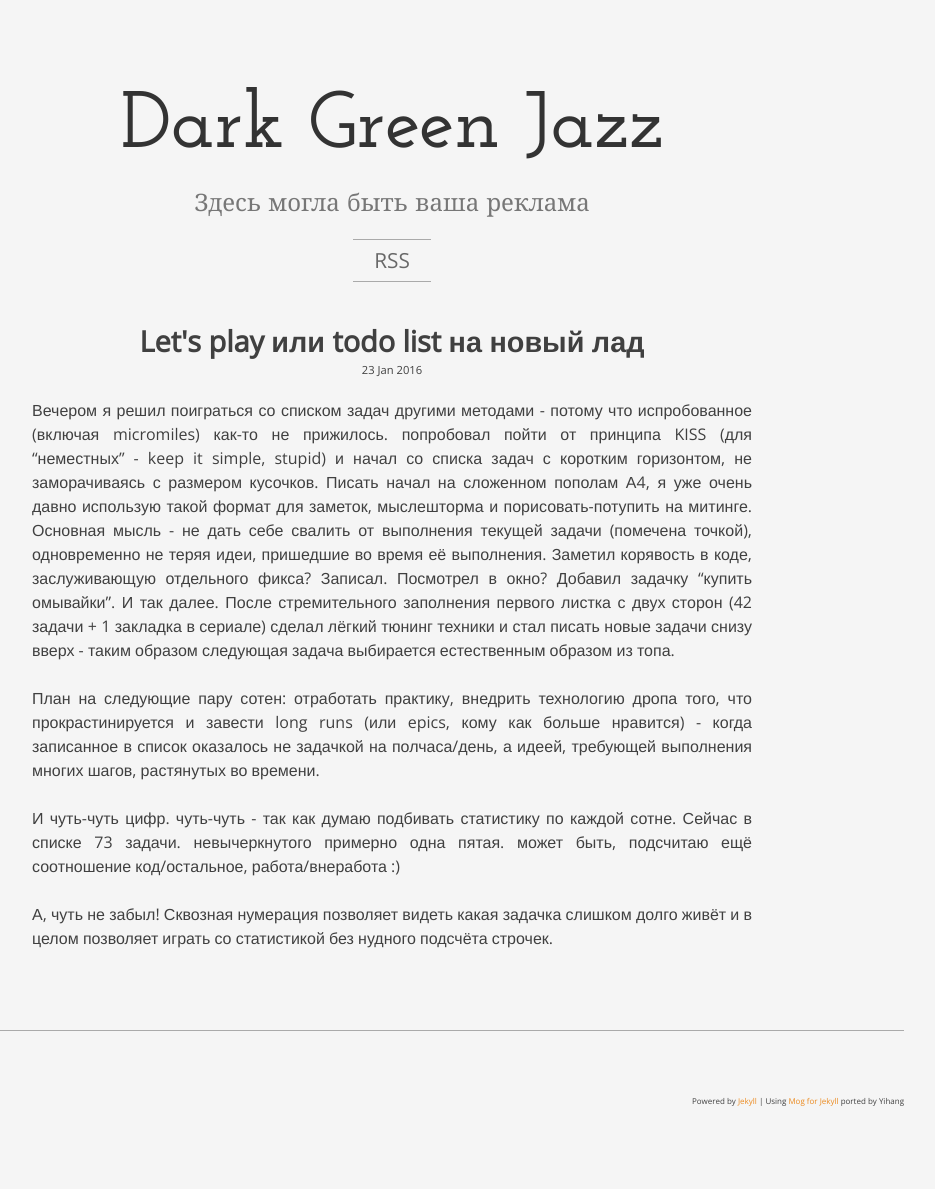
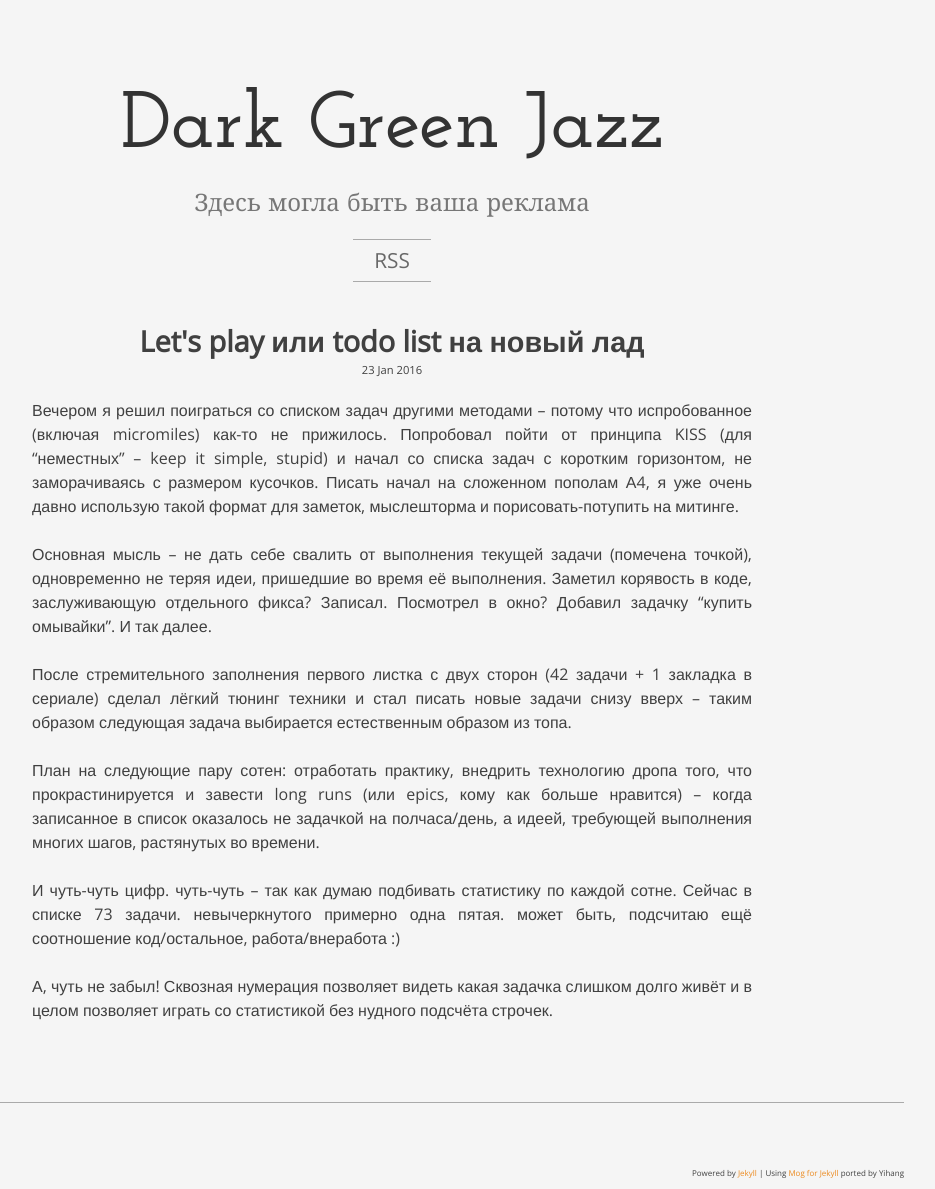
Before and after one commit to nikolay-bukharev/nikolay-bukharev.github.io, a Jekyll site: the page built from _posts/2016-01-23-lets-play.md, in a window 1280 px wide. Shown: the whole page, without its empty margins (248-1183 px from the left). Built offline with Jekyll 4.4.1, drawn with Linux system fonts in a browser that asks for light colours; nearby versions of some CDN libraries; before the commit the page ends 1117 px from its top, so only the background shows below that.

Commit message:
cosmetics

```diff
--- a/_posts/2016-01-23-lets-play.md
+++ b/_posts/2016-01-23-lets-play.md
@@ -2,10 +2,14 @@
 layout: post
 title: Let's play или todo list на новый лад
 ---
-Вечером я решил поиграться со списком задач другими методами - потому что испробованное (включая micromiles) как-то не прижилось. попробовал пойти от принципа KISS (для "неместных" - keep it simple, stupid) и начал со списка задач с коротким горизонтом, не заморачиваясь с размером кусочков. Писать начал на сложенном пополам А4, я уже очень давно использую такой формат для заметок, мыслешторма и порисовать-потупить на митинге. Основная мысль - не дать себе свалить от выполнения текущей задачи (помечена точкой), одновременно не теряя идеи, пришедшие во время её выполнения. Заметил корявость в коде, заслуживающую отдельного фикса? Записал. Посмотрел в окно? Добавил задачку "купить омывайки". И так далее. После стремительного заполнения первого листка с двух сторон (42 задачи + 1 закладка в сериале) сделал лёгкий тюнинг техники и стал писать новые задачи снизу вверх - таким образом следующая задача выбирается естественным образом из топа.
+Вечером я решил поиграться со списком задач другими методами -- потому что испробованное (включая micromiles) как-то не прижилось. Попробовал пойти от принципа KISS (для "неместных" -- keep it simple, stupid) и начал со списка задач с коротким горизонтом, не заморачиваясь с размером кусочков. Писать начал на сложенном пополам А4, я уже очень давно использую такой формат для заметок, мыслешторма и порисовать-потупить на митинге.
 
-План на следующие пару сотен: отработать практику, внедрить технологию дропа того, что прокрастинируется и завести long runs (или epics, кому как больше нравится) - когда записанное в список оказалось не задачкой на полчаса/день, а идеей, требующей выполнения многих шагов, растянутых во времени.
+Основная мысль -- не дать себе свалить от выполнения текущей задачи (помечена точкой), одновременно не теряя идеи, пришедшие во время её выполнения. Заметил корявость в коде, заслуживающую отдельного фикса? Записал. Посмотрел в окно? Добавил задачку "купить омывайки". И так далее.
 
-И чуть-чуть цифр. чуть-чуть - так как думаю подбивать статистику по каждой сотне. Сейчас в списке 73 задачи. невычеркнутого примерно одна пятая. может быть, подсчитаю ещё соотношение код/остальное, работа/внеработа :)
+После стремительного заполнения первого листка с двух сторон (42 задачи + 1 закладка в сериале) сделал лёгкий тюнинг техники и стал писать новые задачи снизу вверх -- таким образом следующая задача выбирается естественным образом из топа.
+
+План на следующие пару сотен: отработать практику, внедрить технологию дропа того, что прокрастинируется и завести long runs (или epics, кому как больше нравится) -- когда записанное в список оказалось не задачкой на полчаса/день, а идеей, требующей выполнения многих шагов, растянутых во времени.
+
+И чуть-чуть цифр. чуть-чуть -- так как думаю подбивать статистику по каждой сотне. Сейчас в списке 73 задачи. невычеркнутого примерно одна пятая. может быть, подсчитаю ещё соотношение код/остальное, работа/внеработа :)
 
 А, чуть не забыл! Сквозная нумерация позволяет видеть какая задачка слишком долго живёт и в целом позволяет играть со статистикой без нудного подсчёта строчек.
```
